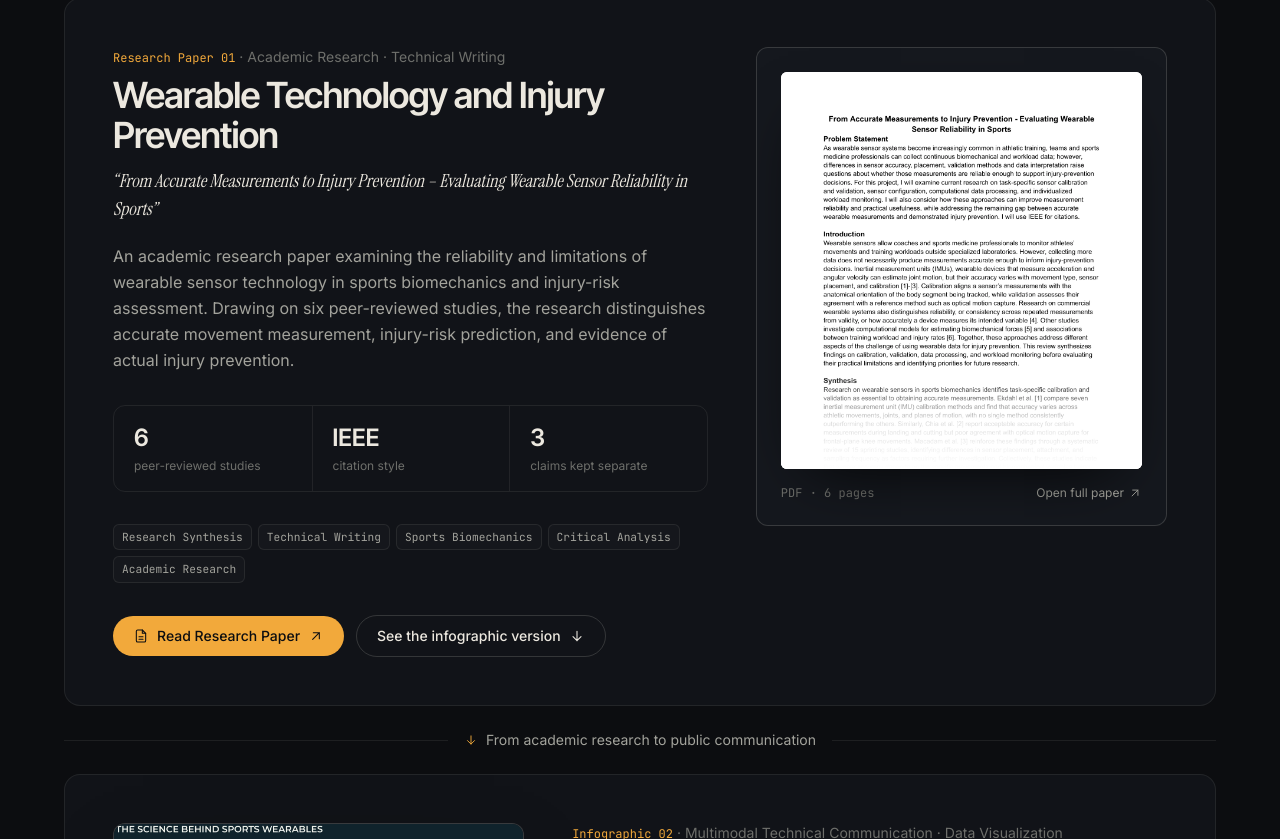
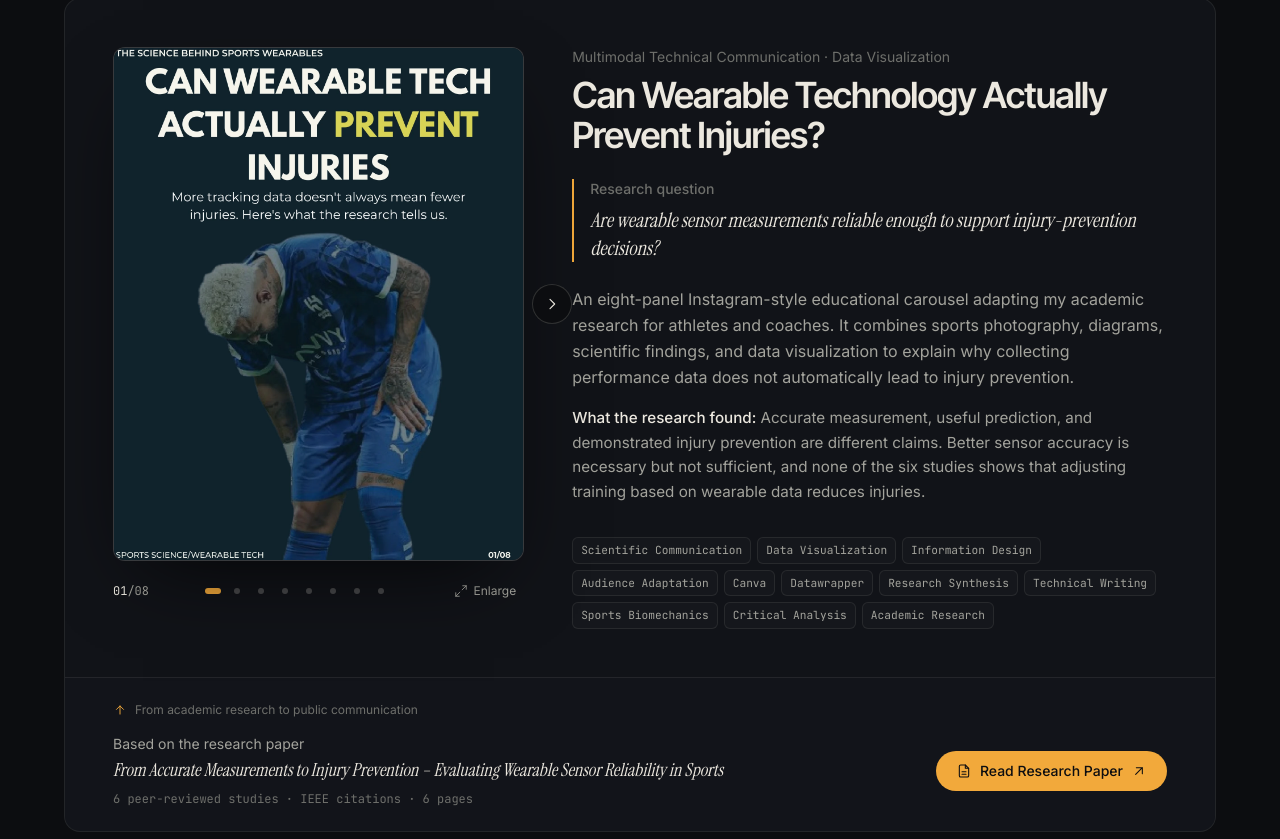
Before and after one commit to Arya85693/Aryamaan-Roy-Choudhury-s-Portfolio-, a Next.js app: page / in a window 1280 px wide. Shown: the part 3481-4320 px from the top of the page. Built offline with nearby package versions, Linux system fonts and the light colour scheme.

Commit message:
Make the infographic the main research piece, with the research question and a linked paper bar

```diff
--- a/src/components/home/Research.tsx
+++ b/src/components/home/Research.tsx
@@ -1,104 +1,23 @@
-import Image from "next/image";
 import { infographic, researchCourse, researchPaper } from "@/data/content";
 import SectionHeading from "@/components/SectionHeading";
 import Reveal from "@/components/Reveal";
 import StackList from "@/components/StackList";
 import InfographicCarousel from "@/components/InfographicCarousel";
-import { ArrowDown, ArrowUp, ArrowUpRight, FileIcon } from "@/components/Icons";
+import { ArrowUp, ArrowUpRight, FileIcon } from "@/components/Icons";
 
-function Meta({ label, category }: { label: string; category: string }) {
+// The infographic is the main piece; the paper it adapts is linked from the bar at the bottom of the card.
+const skills = Array.from(new Set([...infographic.skills, ...researchPaper.skills]));
+
+export default function Research() {
   return (
-    <p className="text-sm text-paper-dim">
-      <span className="font-mono text-xs text-accent">{label}</span>
-      <span aria-hidden> · </span>
-      {category}
-    </p>
-  );
-}
+    <section id="research" aria-labelledby="research-heading" className="border-t border-line py-24 sm:py-32">
+      <div className="mx-auto max-w-page px-5 sm:px-8">
+        <SectionHeading
+          id="research-heading"
+          title="Research & Technical Communication"
+          intro={`Coursework from ${researchCourse}: academic research on wearable sports technology, adapted for athletes and coaches.`}
+        />
 
-function PaperCard() {
-  const { preview } = researchPaper;
-  return (
-    <Reveal
-      as="article"
-      id={researchPaper.id}
-      aria-labelledby={`${researchPaper.id}-title`}
-      className="card scroll-mt-24 overflow-hidden"
-    >
-      <div className="grid gap-10 p-5 sm:p-8 lg:grid-cols-12 lg:gap-12 lg:p-12">
-        <div className="flex flex-col lg:col-span-7">
-          <Meta label={researchPaper.label} category={researchPaper.category} />
-          <h3
-            id={`${researchPaper.id}-title`}
-            className="mt-2 font-display text-3xl font-semibold tracking-tight text-paper sm:text-4xl"
-          >
-            {researchPaper.title}
-          </h3>
-          <p className="mt-3 font-serif text-lg italic text-paper">“{researchPaper.fullTitle}”</p>
-          <p className="mt-5 leading-relaxed text-paper-muted">{researchPaper.description}</p>
-
-          <dl className="mt-8 grid grid-cols-3 divide-x divide-line rounded-xl border border-line">
-            {researchPaper.facts.map((fact) => (
-              <div key={fact.label} className="flex flex-col-reverse justify-end px-3 py-4 sm:px-5">
-                <dt className="mt-1 text-xs leading-snug text-paper-dim">{fact.label}</dt>
-                <dd className="font-display text-xl font-semibold text-paper sm:text-2xl">{fact.value}</dd>
-              </div>
-            ))}
-          </dl>
-
-          <div className="mt-8">
-            <StackList items={researchPaper.skills} label="Skills" />
-          </div>
-
-          <div className="mt-8 flex flex-wrap items-center gap-3 lg:mt-auto lg:pt-8">
-            <a href={researchPaper.pdf} target="_blank" rel="noopener noreferrer" className="btn-primary">
-              <FileIcon /> Read Research Paper <ArrowUpRight />
-            </a>
-            <a href={`#${infographic.id}`} className="btn-ghost">
-              See the infographic version <ArrowDown />
-            </a>
-          </div>
-        </div>
-
-        {/* A preview of the paper's first page; the button opens the complete original PDF. */}
-        <div className="lg:col-span-5">
-          <a
-            href={researchPaper.pdf}
-            target="_blank"
-            rel="noopener noreferrer"
-            aria-label="Open the full research paper (PDF, opens in a new tab)"
-            className="group relative block overflow-hidden rounded-xl border border-line-strong bg-ink-800 p-4 transition-colors hover:border-paper/30 sm:p-6"
-          >
-            <div className="relative aspect-[10/11] overflow-hidden rounded-md bg-white shadow-[0_24px_60px_-28px_rgba(0,0,0,0.9)]">
-              <Image
-                src={preview.src}
-                alt={preview.alt}
-                width={preview.width}
-                height={preview.height}
-                quality={90}
-                sizes="(min-width: 1024px) 420px, 92vw"
-                className="h-full w-full object-cover object-top"
-              />
-              <span
-                aria-hidden
-                className="pointer-events-none absolute inset-x-0 bottom-0 h-24 bg-gradient-to-t from-white via-white/85 to-transparent"
-              />
-            </div>
-            <span className="mt-4 flex items-center justify-between gap-3 text-xs text-paper-dim">
-              <span className="font-mono">PDF · 6 pages</span>
-              <span className="inline-flex items-center gap-1 text-paper-muted transition-colors group-hover:text-paper">
-                Open full paper <ArrowUpRight className="h-3.5 w-3.5" />
-              </span>
-            </span>
-          </a>
-        </div>
-      </div>
-    </Reveal>
-  );
-}
-
-function InfographicCard() {
-  return (
         <Reveal
           as="article"
           id={infographic.id}
@@ -116,58 +35,57 @@ function InfographicCard() {
             </div>
 
             <div className="flex flex-col lg:col-span-7">
-          <Meta label={infographic.label} category={infographic.category} />
+              <p className="text-sm text-paper-dim">{infographic.category}</p>
               <h3
                 id={`${infographic.id}-title`}
                 className="mt-2 font-display text-3xl font-semibold tracking-tight text-paper sm:text-4xl"
               >
                 {infographic.title}
               </h3>
-          <p className="mt-3 text-sm text-paper-dim">
-            Adapted from{" "}
-            <a href={`#${researchPaper.id}`} className="link-underline text-paper-muted hover:text-paper">
-              {researchPaper.label}: {researchPaper.title}
-            </a>
+
+              <figure className="mt-6 border-l-2 border-accent pl-4">
+                <figcaption className="eyebrow">Research question</figcaption>
+                <blockquote className="mt-2 font-serif text-xl italic leading-snug text-paper">
+                  {researchPaper.researchQuestion}
+                </blockquote>
+              </figure>
+
+              <p className="mt-6 leading-relaxed text-paper-muted">{infographic.description}</p>
+
+              <p className="mt-4 text-[0.95rem] leading-relaxed text-paper-muted">
+                <span className="font-medium text-paper">What the research found: </span>
+                {researchPaper.finding}
               </p>
-          <p className="mt-5 leading-relaxed text-paper-muted">{infographic.description}</p>
 
               <div className="mt-8">
-            <StackList items={infographic.skills} label="Skills" />
+                <StackList items={skills} label="Skills" />
+              </div>
+            </div>
           </div>
 
-          <div className="mt-8 flex flex-wrap items-center gap-3 lg:mt-auto lg:pt-8">
-            <a href={`#${researchPaper.id}`} className="btn-ghost">
-              <ArrowUp /> See the original research paper
+          {/* The source paper, as a slim bar at the bottom of the card. */}
+          <div className="border-t border-line bg-ink-800/40 px-5 py-6 sm:px-8 lg:px-12">
+            <p className="flex items-center gap-2 text-xs text-paper-dim">
+              <ArrowUp className="h-3.5 w-3.5 text-accent" />
+              From academic research to public communication
+            </p>
+            <div className="mt-4 flex flex-col gap-5 sm:flex-row sm:items-center sm:justify-between">
+              <div className="min-w-0">
+                <p className="text-sm text-paper-muted">Based on the research paper</p>
+                <p className="mt-1 font-serif text-lg italic leading-snug text-paper">{researchPaper.title}</p>
+                <p className="mt-2 font-mono text-xs text-paper-dim">{researchPaper.meta.join(" · ")}</p>
+              </div>
+              <a
+                href={researchPaper.pdf}
+                target="_blank"
+                rel="noopener noreferrer"
+                className="btn-primary shrink-0 self-start sm:self-auto"
+              >
+                <FileIcon /> Read Research Paper <ArrowUpRight />
               </a>
             </div>
           </div>
-      </div>
         </Reveal>
-  );
-}
-
-export default function Research() {
-  return (
-    <section id="research" aria-labelledby="research-heading" className="border-t border-line py-24 sm:py-32">
-      <div className="mx-auto max-w-page px-5 sm:px-8">
-        <SectionHeading
-          id="research-heading"
-          title="Research & Technical Communication"
-          intro={`Coursework from ${researchCourse}: an academic research paper, and the same research adapted for athletes and coaches.`}
-        />
-
-        <PaperCard />
-
-        <Reveal className="flex items-center gap-4 py-6">
-          <span aria-hidden className="h-px flex-1 bg-line" />
-          <p className="flex items-center gap-2 text-center text-sm text-paper-muted">
-            <ArrowDown className="h-3.5 w-3.5 shrink-0 text-accent" />
-            From academic research to public communication
-          </p>
-          <span aria-hidden className="h-px flex-1 bg-line" />
-        </Reveal>
-
-        <InfographicCard />
       </div>
     </section>
   );
--- a/src/data/content.ts
+++ b/src/data/content.ts
@@ -297,34 +297,25 @@ export const projects: Project[] = [
 
 export const researchCourse = "ENGW3302 Advanced Writing in the Technical Professions · Northeastern University";
 
+// The paper the infographic adapts. On the site it is the supporting piece: linked from the bottom of the
+// infographic card, with its research question shown up front.
 export const researchPaper = {
-  id: "research-paper",
-  label: "Research Paper 01",
-  title: "Wearable Technology and Injury Prevention",
-  fullTitle: "From Accurate Measurements to Injury Prevention – Evaluating Wearable Sensor Reliability in Sports",
-  category: "Academic Research · Technical Writing",
-  description:
-    "An academic research paper examining the reliability and limitations of wearable sensor technology in sports biomechanics and injury-risk assessment. Drawing on six peer-reviewed studies, the research distinguishes accurate movement measurement, injury-risk prediction, and evidence of actual injury prevention.",
+  title: "From Accurate Measurements to Injury Prevention – Evaluating Wearable Sensor Reliability in Sports",
+  // From the paper's problem statement: "...whether those measurements are reliable enough to support
+  // injury-prevention decisions."
+  researchQuestion: "Are wearable sensor measurements reliable enough to support injury-prevention decisions?",
+  // The paper's answer, in its own terms (Analysis section).
+  finding:
+    "Accurate measurement, useful prediction, and demonstrated injury prevention are different claims. Better sensor accuracy is necessary but not sufficient, and none of the six studies shows that adjusting training based on wearable data reduces injuries.",
   skills: ["Research Synthesis", "Technical Writing", "Sports Biomechanics", "Critical Analysis", "Academic Research"],
-  facts: [
-    { value: "6", label: "peer-reviewed studies" },
-    { value: "IEEE", label: "citation style" },
-    { value: "3", label: "claims kept separate" },
-  ],
+  meta: ["6 peer-reviewed studies", "IEEE citations", "6 pages"],
   pdf: "/research/wearable-tech-injury-prevention-paper.pdf",
-  preview: {
-    src: "/research/paper-preview.webp",
-    alt: "First page of the paper, From Accurate Measurements to Injury Prevention, showing its problem statement, introduction, and the start of the synthesis",
-    width: 1224,
-    height: 1584,
-  },
 };
 
 export type InfographicSlide = { src: string; alt: string };
 
 export const infographic = {
-  id: "research-infographic",
-  label: "Infographic 02",
+  id: "wearables-research",
   title: "Can Wearable Technology Actually Prevent Injuries?",
   category: "Multimodal Technical Communication · Data Visualization",
   description:
```
Also changed, not shown: public/research/paper-preview.webp (deleted). Lines whose indentation alone changed are shown as unchanged.
